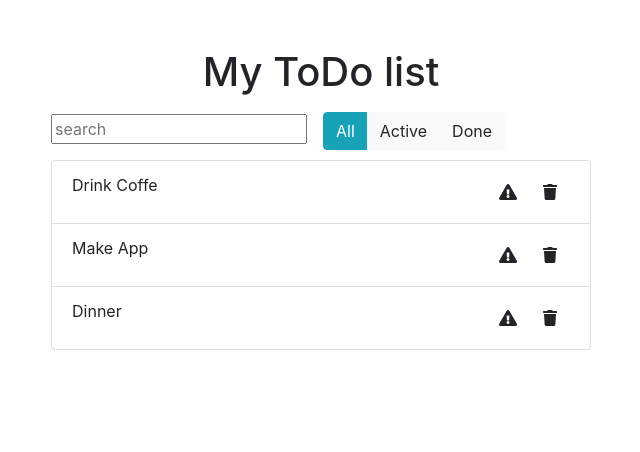
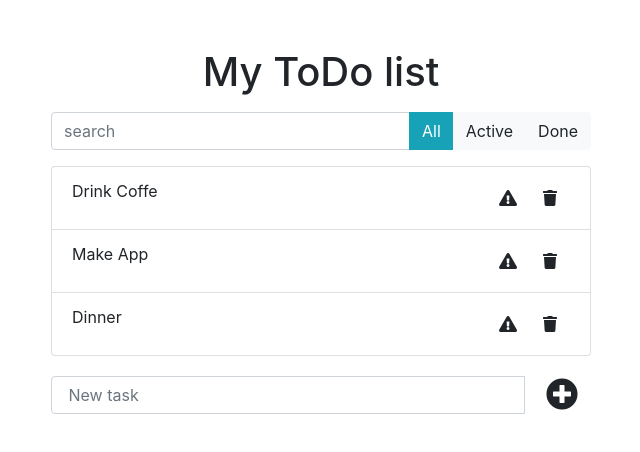
Before and after one commit to DimerDev/myReactApp, a React (Create React App) app: page / in a window 1280 px wide. Shown: the top 452 px of the page, without its empty margins (319-959 px from the left). Built offline with nearby package versions, Linux system fonts and the light colour scheme.

Commit message:
Add css in SearchPanel, add form from add new item

```diff
--- /dev/null
+++ b/src/components/AddFormItem/AddFormItem.js
@@ -0,0 +1,14 @@
+
+const AddFormItem = () => {
+
+   return (
+      <div className="input-group mt-2 align-items-center">
+            <input type="text" className="form-control mr-2" placeholder=" New task" />
+            <button type="button" className="btn fa-2x" >
+               <i className="fas fa-plus-circle"></i>
+            </button>
+      </div>
+   );
+};
+
+export default AddFormItem;
--- a/src/components/App/App.js
+++ b/src/components/App/App.js
@@ -1,6 +1,7 @@
 import React from "react";
 import { useState } from "react/cjs/react.development";
 
+import AddFormItem from "../AddFormItem/AddFormItem";
 import AppHeader from "../AppHeader/AppHeader";
 import SearchPanel from "../SearchPanel/SearchPanel";
 import TodoList from "../TodoList/TodoList";
@@ -28,11 +29,12 @@ const App = () => {
       <div className="row">
         <div className="col-sm-3"></div>
         <div className="col-sm-6">
-        <AppHeader />
-        <SearchPanel />
-        <TodoList
-          todos= {todoData}
-          onDeleted= {(id) => deleteListItem(id)} />
+          <AppHeader />
+          <SearchPanel />
+          <TodoList
+            todos= {todoData}
+            onDeleted= {(id) => deleteListItem(id)} />
+            <AddFormItem />
         </div>
         <div className="col-sm-3"></div>
       </div>
--- a/src/components/SearchPanel/SearchPanel.js
+++ b/src/components/SearchPanel/SearchPanel.js
@@ -2,9 +2,9 @@ import React from "react";
 
 const SearchPanel = () => {
    return (
-     <div>
-      <input type="text" className="mb-3 " placeholder="search" />
-      <div className="ml-3 btn-group btn-group-md">
+     <div className="input-group mb-3 lign-items-center">
+      <input type="text" className="form-control" placeholder="search" />
+      <div className="input-group-append">
         <button type="button" className="btn btn-info">All</button>
         <button type="button" className="btn btn-light">Active</button>
         <button type="button" className="btn btn-light">Done</button>
```
